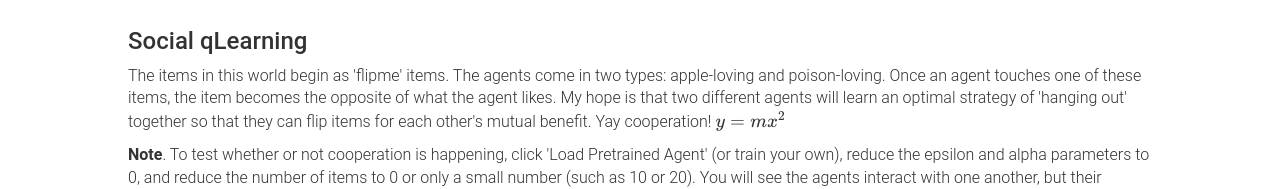
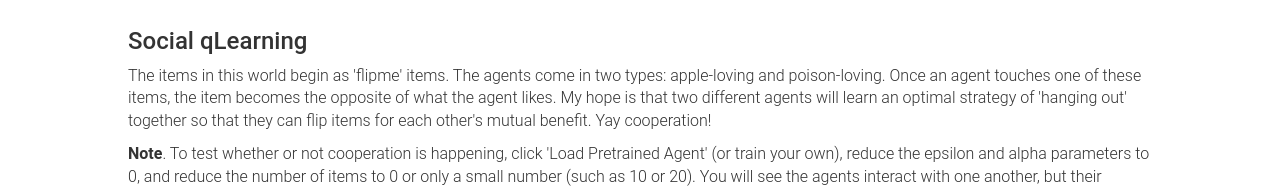
Before and after one commit to 5l1v3r1/friendly_qlearning, a plain HTML site: page index.html in a window 1280 px wide. Shown: the part 1760-1949 px from the top of the page. Drawn offline with nearby package versions, Linux system fonts and the light colour scheme; some packages are replaced by stand-ins of ours; animation ran at ten frames a second.

Commit message:
tiny fix

```diff
--- a/index.html
+++ b/index.html
@@ -501,7 +501,7 @@
 <div class="maintext">
     <h3>Social qLearning</h3>
     <p>
-        The items in this world begin as 'flipme' items. The agents come in two types: apple-loving and poison-loving. Once an agent touches one of these items, the item becomes the opposite of what the agent likes. My hope is that two different agents will learn an optimal strategy of 'hanging out' together so that they can flip items for each other's mutual benefit. Yay cooperation! \(y = mx^2\)
+        The items in this world begin as 'flipme' items. The agents come in two types: apple-loving and poison-loving. Once an agent touches one of these items, the item becomes the opposite of what the agent likes. My hope is that two different agents will learn an optimal strategy of 'hanging out' together so that they can flip items for each other's mutual benefit. Yay cooperation!
     </p>
     <p>
         <b>Note</b>. To test whether or not cooperation is happening, click 'Load Pretrained Agent' (or train your own), reduce the epsilon and alpha parameters to 0, and reduce the number of items to 0 or only a small number (such as 10 or 20). You will see the agents interact with one another, but their strategy will perhaps surprise you.
```
